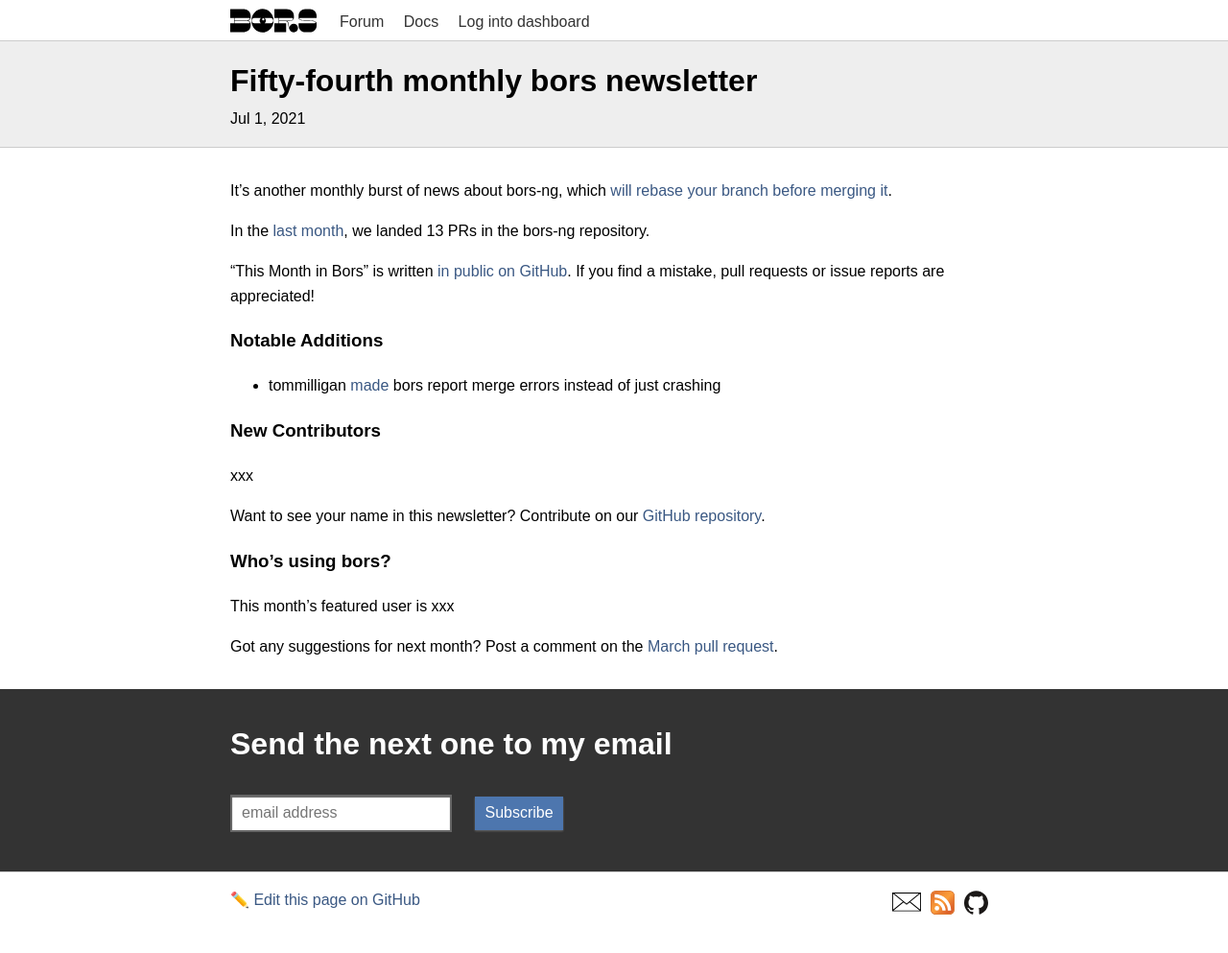
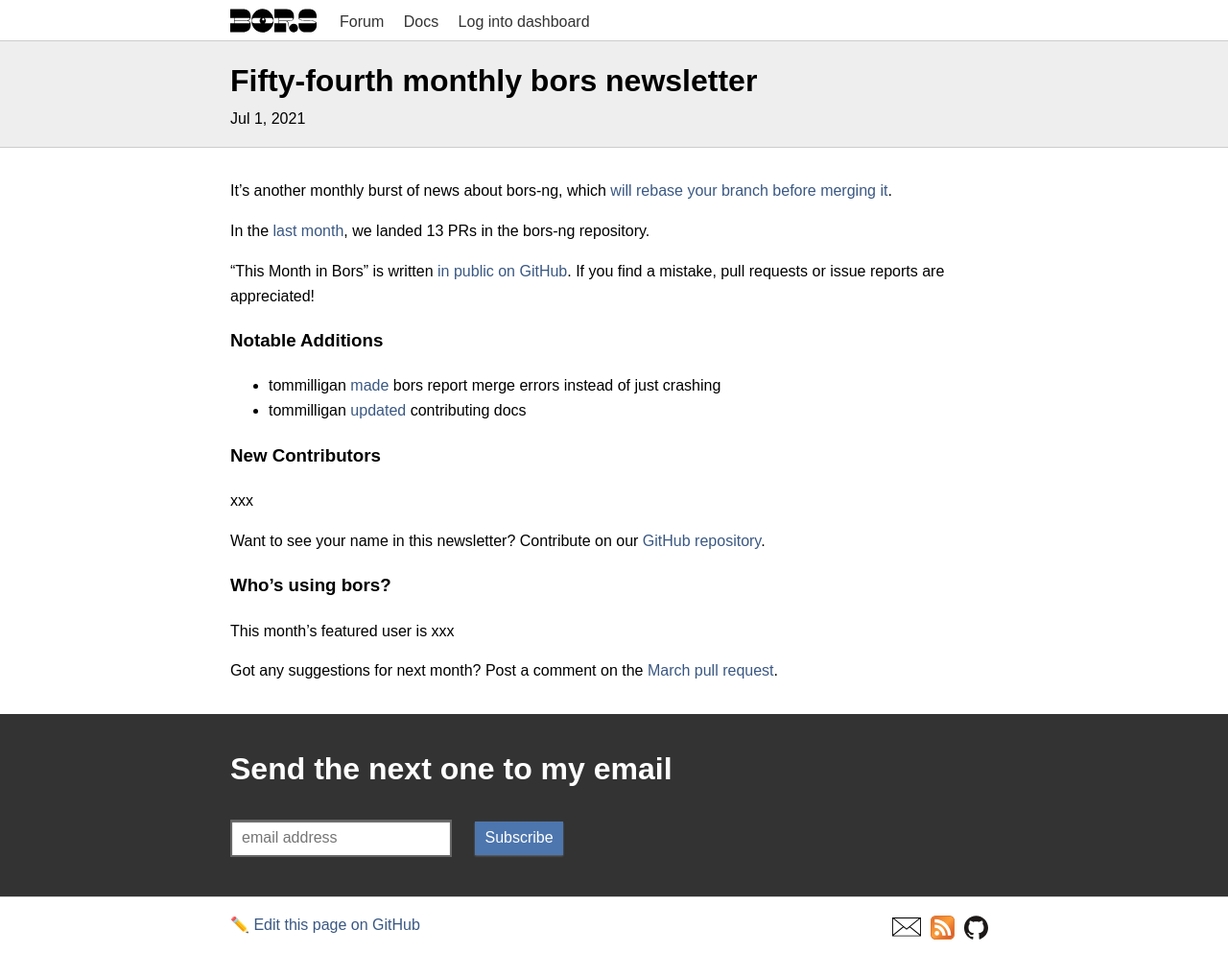
Before and after one commit to bors-ng/bors-ng.github.io, a Jekyll site: the page built from _posts/2021-07-01-tmib-54.md, in a window 1280 px wide. Shown: the whole page at 96% size. Built offline with Jekyll 4.4.1, drawn with Linux system fonts in a browser that asks for light colours; before the commit the page ends 967 px from its top, so only the background shows below that.

Commit message:
Add bors-ng/bors-ng#1272

```diff
--- a/_posts/2021-07-01-tmib-54.md
+++ b/_posts/2021-07-01-tmib-54.md
@@ -20,6 +20,7 @@
 ### Notable Additions
 
 * tommilligan [made](https://github.com/bors-ng/bors-ng/pull/1273) bors report merge errors instead of just crashing
+* tommilligan [updated](https://github.com/bors-ng/bors-ng/pull/1272) contributing docs
 
 
 ### New Contributors
```
